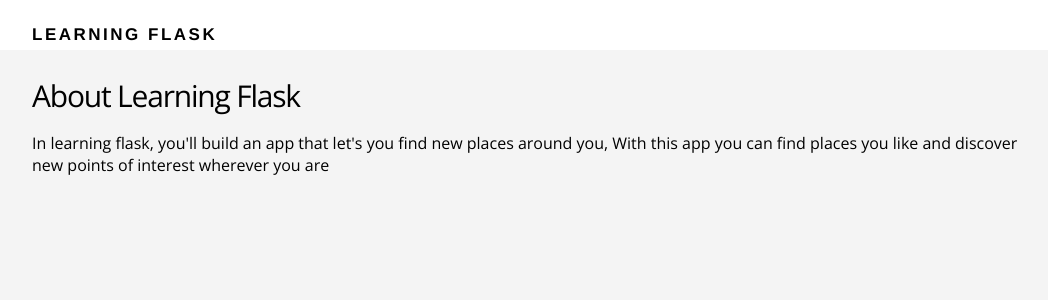
After one commit to Deepikamudragalla/learning-flask, a Flask app: page /about in a window 1280 px wide. The commit adds this page. Shown: the top 300 px of the page, without its empty margins (108-1156 px from the left). Run offline with Flask 3, Linux system fonts and the light colour scheme.

Commit message:
About page

```diff
--- a/routes.py
+++ b/routes.py
@@ -3,11 +3,9 @@ app = Flask(__name__)
 @app.route("/")
 def index():
  return render_template("index.html")
-@app.route("/deepika")
-def index1():
- return "deepika is good"
-@app.route("/deepika_the_great")
-def index2():
- return "deepika is great"
+@app.route("/about")
+def about():
+  return render_template("about.html")
+
 if __name__ == "__main__":
 	app.run(debug=True)
--- /dev/null
+++ b/templates/about.html
@@ -0,0 +1,12 @@
+{% extends "layout.html" %}
+
+{% block content %}
+	<div class="about-section">
+		<div class="container">
+			<h2>About Learning Flask</h2>
+			<p>In learning flask, you'll build an app that let's you find new places around you,
+				With this app you can find places you like and discover new points of interest wherever you are
+			</p>
+		</div>
+	</div>
+{% endblock %}
--- a/templates/index.html
+++ b/templates/index.html
@@ -5,7 +5,7 @@
 			<div class = "section-content">
 				<h2> Discover places near you. </h2>
 				<a href = "#" class = "btn-primary">Signup </a>
-				<a href = "#" class = "btn-secondary">Learn more </a>
+				<a href = "{{url_for('about')}}" class = "btn-secondary">Learn more </a>
 			</div>
 
 			<div class = "section-device">
```
Also changed, not shown: static/img/device.png (added).
